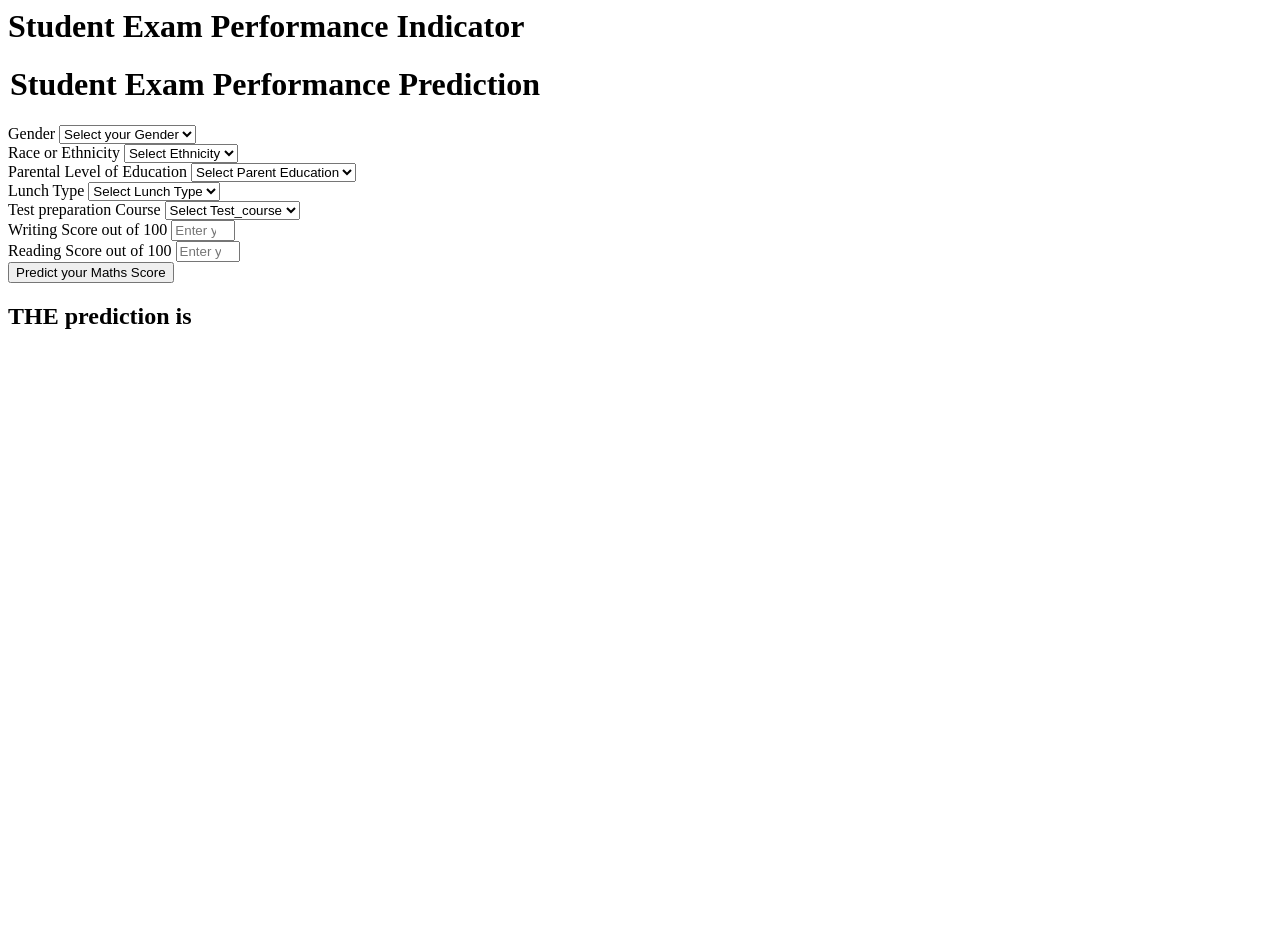
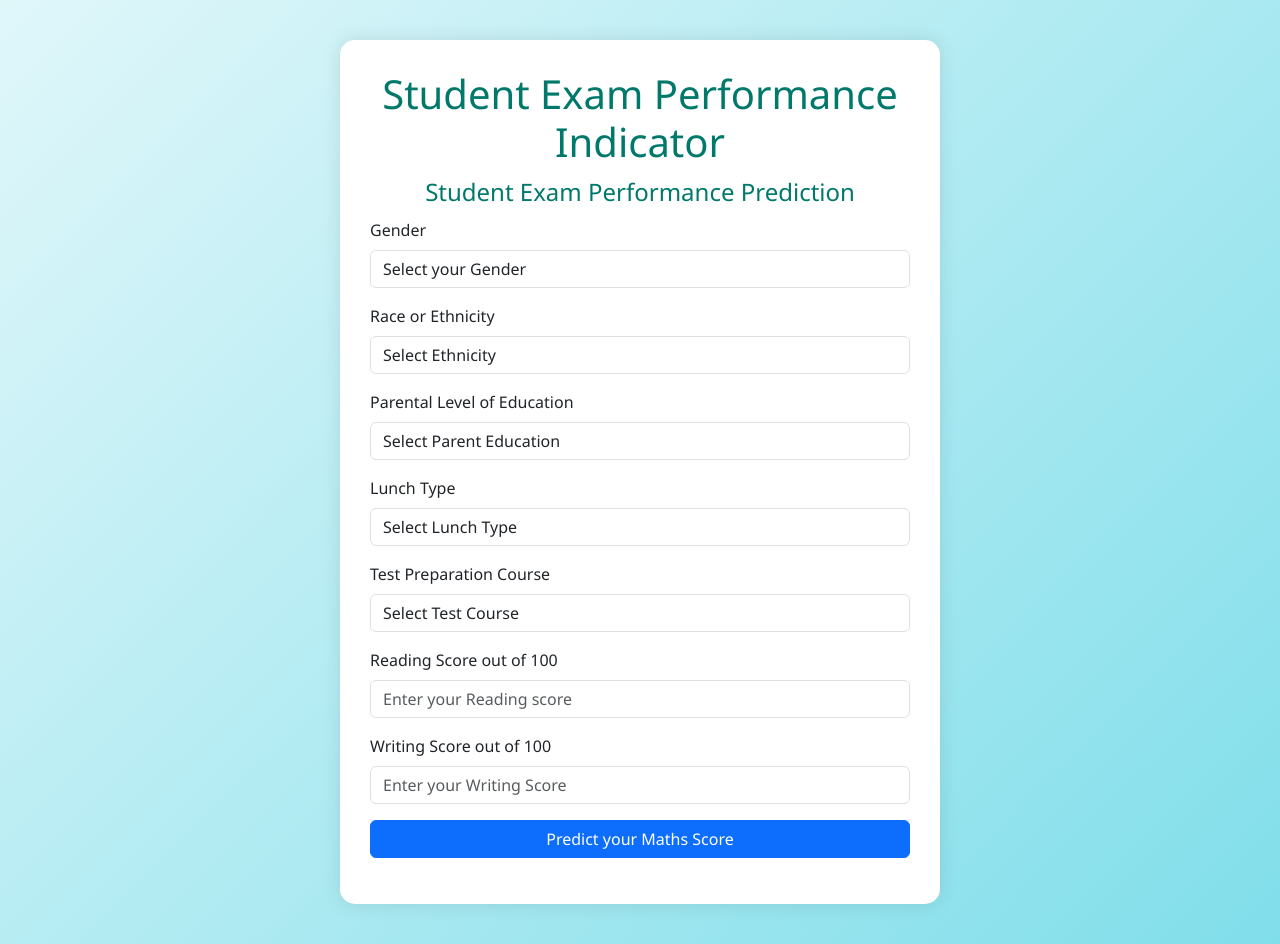
Before and after one commit to samraddhi-singh/Student_Performance_analysis, a Flask app: page /predictdata in a window 1280 px wide. Before the commit the page ends 329 px from the top, so only its background shows below. Run offline with Flask 3, Linux system fonts and the light colour scheme.

Commit message:
Final Design

```diff
--- a/templates/home.html
+++ b/templates/home.html
@@ -1,111 +1,123 @@
-<html>
+<!DOCTYPE html>
+<html lang="en">
+<head>
+    <meta charset="UTF-8">
+    <title>Student Exam Performance</title>
+
+    <!-- Bootstrap CDN for styling -->
+    <link href="https://cdn.jsdelivr.net/npm/bootstrap@5.3.0/dist/css/bootstrap.min.css" rel="stylesheet">
+
+    <style>
+        body {
+            background: linear-gradient(135deg, #e0f7fa, #80deea);
+            font-family: 'Segoe UI', Tahoma, Geneva, Verdana, sans-serif;
+        }
+        .form-container {
+            max-width: 600px;
+            margin: 40px auto;
+            background: white;
+            padding: 30px;
+            border-radius: 15px;
+            box-shadow: 0 0 20px rgba(0,0,0,0.1);
+        }
+        h1, legend {
+            text-align: center;
+            color: #00796b;
+        }
+        .btn-primary {
+            width: 100%;
+        }
+        h2 {
+            text-align: center;
+            margin-top: 20px;
+            color: #004d40;
+        }
+    </style>
+</head>
 <body>
-    <div class="login">
+    <div class="container form-container">
         <h1>Student Exam Performance Indicator</h1>
 
         <form action="{{ url_for('predict_datapoint')}}" method="post">
-        <h1>
             <legend>Student Exam Performance Prediction</legend>
-        </h1>
+
             <div class="mb-3">
                 <label class="form-label">Gender</label>
-            <select class="form-control" name="gender" placeholder="Enter you Gender" required>
+                <select class="form-control" name="gender" required>
                     <option class="placeholder" selected disabled value="">Select your Gender</option>
-                <option value="male">
-                    Male
-                </option>
-                <option value="female">
-                    Female
-                </option>
+                    <option value="male">Male</option>
+                    <option value="female">Female</option>
                 </select>
             </div>
+
             <div class="mb-3">
                 <label class="form-label">Race or Ethnicity</label>
-            <select class="form-control" name="ethnicity" placeholder="Enter you ethnicity" required>
+                <select class="form-control" name="ethnicity" required>
                     <option class="placeholder" selected disabled value="">Select Ethnicity</option>
-                <option value="group A">
-                    Group A
-                </option>
-                <option value="group B">
-                    Group B
-                </option>
-                <option value="group C">
-                    Group C
-                </option>
-                <option value="group D">
-                    Group D
-                </option>
-                <option value="group E">
-                    Group E
-                </option>
+                    <option value="group A">Group A</option>
+                    <option value="group B">Group B</option>
+                    <option value="group C">Group C</option>
+                    <option value="group D">Group D</option>
+                    <option value="group E">Group E</option>
                 </select>
             </div>
+
             <div class="mb-3">
                 <label class="form-label">Parental Level of Education</label>
-            <select class="form-control" name="parental_level_of_education"
-                placeholder="Enter you Parent Education" required>
+                <select class="form-control" name="parental_level_of_education" required>
                     <option class="placeholder" selected disabled value="">Select Parent Education</option>
-                <option value="associate's degree">
-                    associate's degree
-                </option>
-                <option value="bachelor's degree">
-                    bachelor's degree
-                </option>
-                <option value="high school">
-                    high school
-                </option>
-                <option value="master's degree">
-                    master's degree
-                </option>
-                <option value="some college">
-                    some college
-                </option>
-                <option value="some high school">
-                    some high school
-                </option>
+                    <option value="associate's degree">associate's degree</option>
+                    <option value="bachelor's degree">bachelor's degree</option>
+                    <option value="high school">high school</option>
+                    <option value="master's degree">master's degree</option>
+                    <option value="some college">some college</option>
+                    <option value="some high school">some high school</option>
                 </select>
             </div>
+
             <div class="mb-3">
                 <label class="form-label">Lunch Type</label>
-            <select class="form-control" name="lunch" placeholder="Enter you Lunch" required>
+                <select class="form-control" name="lunch" required>
                     <option class="placeholder" selected disabled value="">Select Lunch Type</option>
-                <option value="free/reduced">
-                    free/reduced
-                </option>
-                <option value="standard">
-                    standard
-                </option>
+                    <option value="free/reduced">free/reduced</option>
+                    <option value="standard">standard</option>
                 </select>
             </div>
+
             <div class="mb-3">
-            <label class="form-label">Test preparation Course</label>
-            <select class="form-control" name="test_preparation_course" placeholder="Enter you Course"
-                required>
-                <option class="placeholder" selected disabled value="">Select Test_course</option>
-                <option value="none">
-                    None
-                </option>
-                <option value="completed">
-                    Completed
-                </option>
+                <label class="form-label">Test Preparation Course</label>
+                <select class="form-control" name="test_preparation_course" required>
+                    <option class="placeholder" selected disabled value="">Select Test Course</option>
+                    <option value="none">None</option>
+                    <option value="completed">Completed</option>
                 </select>
             </div>
+
+            <div class="mb-3">
+                <label class="form-label">Reading Score out of 100</label>
+                <input class="form-control" type="number" name="reading_score"
+                       placeholder="Enter your Reading score" min='0' max='100' required />
+            </div>
+
             <div class="mb-3">
                 <label class="form-label">Writing Score out of 100</label>
-            <input class="form-control" type="number" name="reading_score"
-                placeholder="Enter your Reading score" min='0' max='100' />
+                <input class="form-control" type="number" name="writing_score"
+                       placeholder="Enter your Writing Score" min='0' max='100' required />
             </div>
+
             <div class="mb-3">
-            <label class="form-label">Reading Score out of 100</label>
-            <input class="form-control" type="number" name="writing_score"
-                placeholder="Enter your Reading Score" min='0' max='100' />
-        </div>
-        <div class="mb-3">
-            <input class="btn btn-primary" type="submit" value="Predict your Maths Score" required />
+                <input class="btn btn-primary" type="submit" value="Predict your Maths Score" />
             </div>
         </form>
+
+        {% if results %}
         <h2>
-       THE  prediction is {{results}}
+            The prediction is: <strong>{{ results }}</strong>
         </h2>
-   <body>
+        {% endif %}
+    </div>
+
+    <!-- Bootstrap JS for interactivity if needed -->
+    <script src="https://cdn.jsdelivr.net/npm/bootstrap@5.3.0/dist/js/bootstrap.bundle.min.js"></script>
+</body>
 </html>
```
Lines whose indentation alone changed are shown as unchanged.
